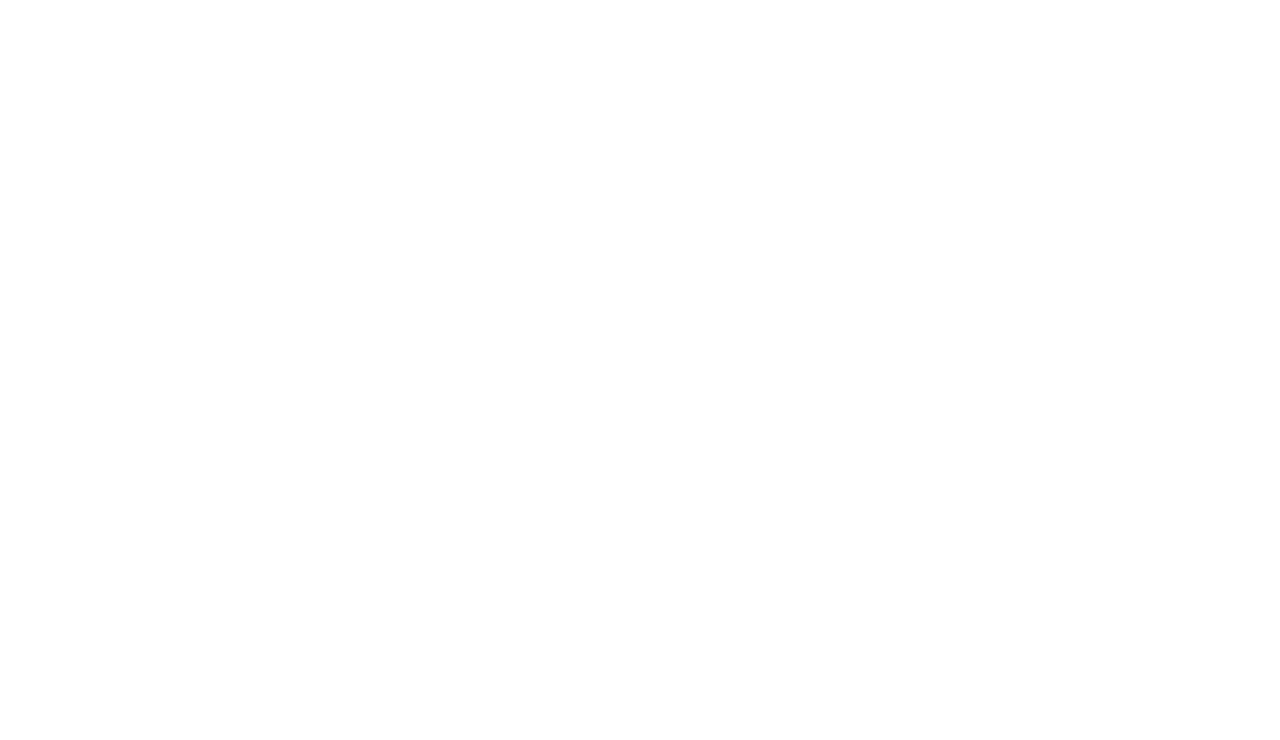
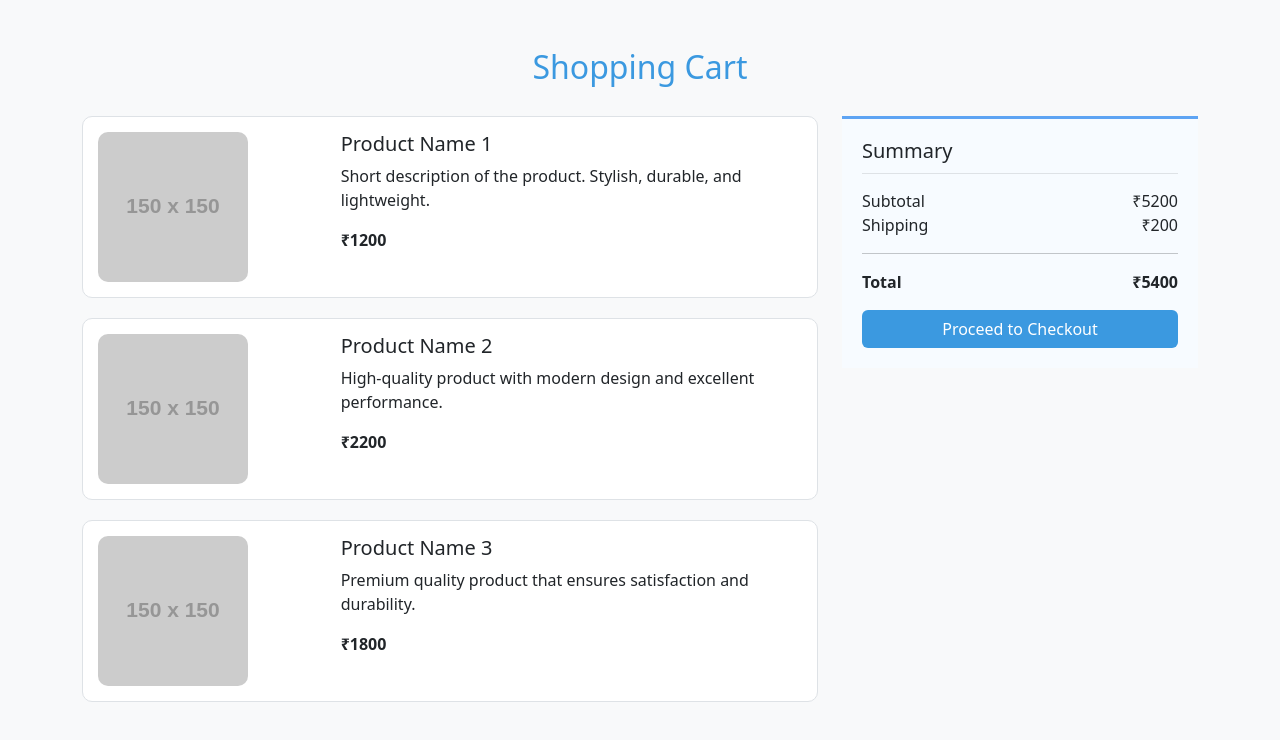
Before and after one commit to acciojob/bootstrap-shopping-cart-madhukayal88-glitch, a website: page main.html in a window 1280 px wide. Drawn offline with nearby package versions, Linux system fonts and the light colour scheme; placeholder pictures from the web are drawn by us.

Commit message:
created a submission

```diff
--- a/main.html
+++ b/main.html
@@ -1,16 +1,132 @@
 <!DOCTYPE html>
+<html lang="en">
+<head>
+  <meta charset="UTF-8">
+  <meta name="viewport" content="width=device-width, initial-scale=1.0">
+  <title>Bootstrap Shopping Cart</title>
 
-<html>
+  <!-- Bootstrap 5 CSS -->
+  <link href="https://cdn.jsdelivr.net/npm/bootstrap@5.3.0/dist/css/bootstrap.min.css" rel="stylesheet">
 
-<head>
-	<link rel="stylesheet" href="styles.css">
+  <style>
+    /* Custom Design Specifications */
+    .block-heading {
+      color: #3b99e0;
+      text-align: center;
+      margin-bottom: 30px;
+    }
+
+    .summary {
+      background-color: #f7fbff;
+      border-top: 3px solid #5ea4f3;
+      padding: 20px;
+    }
+
+    .summary h5 {
+      border-bottom: 1px solid #dee2e6;
+      padding-bottom: 10px;
+      margin-bottom: 15px;
+    }
+
+    .summary .btn {
+      background-color: #3b99e0;
+      color: white;
+      width: 100%;
+      font-weight: 500;
+    }
+
+    .summary .btn:hover {
+      background-color: #2a80c5;
+    }
+
+    .product {
+      background-color: #fff;
+      border: 1px solid #dee2e6;
+      border-radius: 10px;
+      padding: 15px;
+      margin-bottom: 20px;
+    }
+
+    .product img {
+      border-radius: 10px;
+    }
+  </style>
 </head>
+<body class="bg-light">
 
-<body>
-	<!-- the entire body must be written by student -->
-    <script type="text/javascript" src="./script.js">
-</script>
+  <div class="container mt-5">
+    <h2 class="block-heading">Shopping Cart</h2>
 
+    <div class="row">
+      <!-- Left Column: Product Section -->
+      <div class="col-lg-8">
+        <!-- Product 1 -->
+        <div class="product">
+          <div class="row">
+            <div class="col-md-4">
+              <img src="https://via.placeholder.com/150" class="img-fluid" alt="Product 1">
+            </div>
+            <div class="col-md-8">
+              <h5>Product Name 1</h5>
+              <p>Short description of the product. Stylish, durable, and lightweight.</p>
+              <p><strong>₹1200</strong></p>
+            </div>
+          </div>
+        </div>
+
+        <!-- Product 2 -->
+        <div class="product">
+          <div class="row">
+            <div class="col-md-4">
+              <img src="https://via.placeholder.com/150" class="img-fluid" alt="Product 2">
+            </div>
+            <div class="col-md-8">
+              <h5>Product Name 2</h5>
+              <p>High-quality product with modern design and excellent performance.</p>
+              <p><strong>₹2200</strong></p>
+            </div>
+          </div>
+        </div>
+
+        <!-- Product 3 -->
+        <div class="product">
+          <div class="row">
+            <div class="col-md-4">
+              <img src="https://via.placeholder.com/150" class="img-fluid" alt="Product 3">
+            </div>
+            <div class="col-md-8">
+              <h5>Product Name 3</h5>
+              <p>Premium quality product that ensures satisfaction and durability.</p>
+              <p><strong>₹1800</strong></p>
+            </div>
+          </div>
+        </div>
+      </div>
+
+      <!-- Right Column: Summary Section -->
+      <div class="col-lg-4">
+        <div class="summary">
+          <h5>Summary</h5>
+          <div class="d-flex justify-content-between">
+            <span>Subtotal</span>
+            <span>₹5200</span>
+          </div>
+          <div class="d-flex justify-content-between">
+            <span>Shipping</span>
+            <span>₹200</span>
+          </div>
+          <hr>
+          <div class="d-flex justify-content-between">
+            <strong>Total</strong>
+            <strong>₹5400</strong>
+          </div>
+          <button class="btn mt-3">Proceed to Checkout</button>
+        </div>
+      </div>
+    </div>
+  </div>
+
+  <!-- Bootstrap JS -->
+  <script src="https://cdn.jsdelivr.net/npm/bootstrap@5.3.0/dist/js/bootstrap.bundle.min.js"></script>
 </body>
-
 </html>
```
